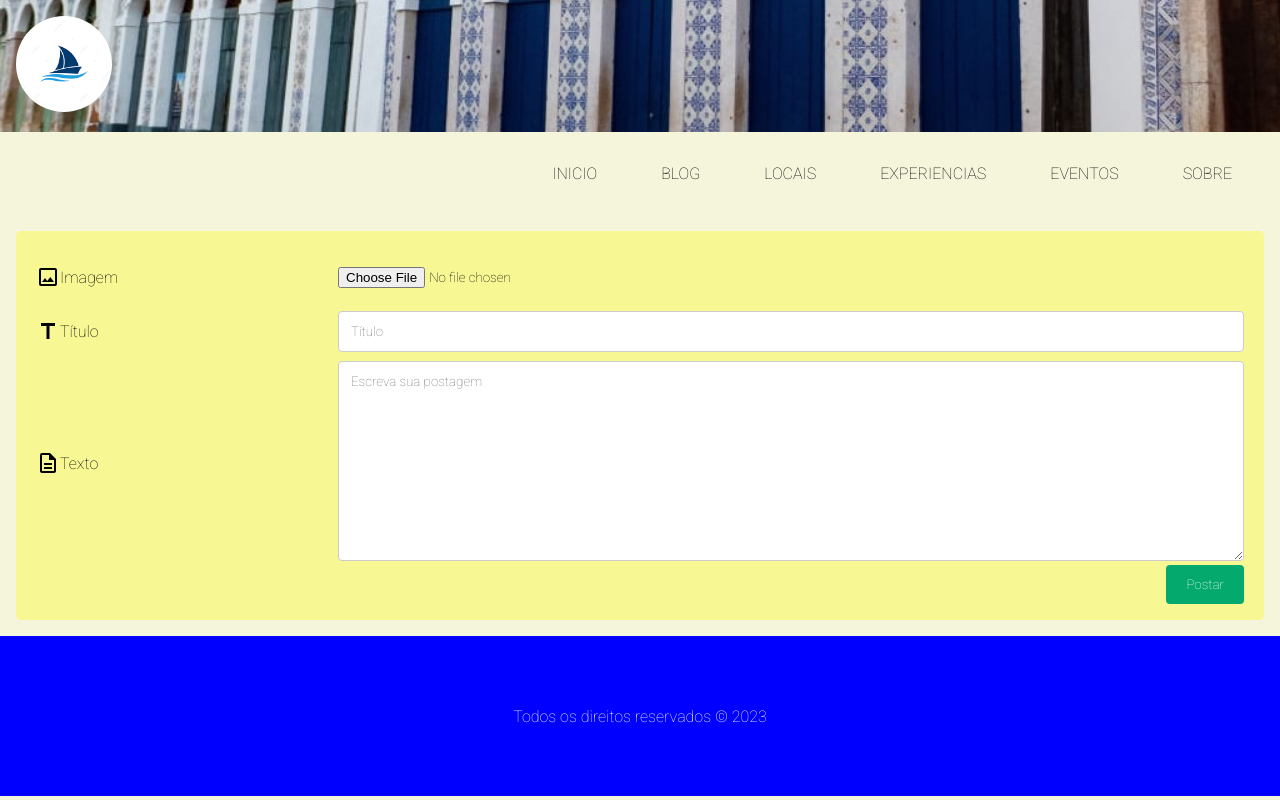
After one commit to lippekstro/touristic, a PHP site: page /views/admin/criar_postagem_blog.php in a window 1280 px wide. The commit adds this page. Run offline with PHP 8.4, Linux system fonts and the light colour scheme; some web fonts are replaced.

Commit message:
fiz a pagina de criacao de post  do blog

```diff
--- a/css/gerenciar_blog.css
+++ b/css/gerenciar_blog.css
@@ -6,12 +6,87 @@ table {
     width: 100%;
 }
 
-table, th, td {
+table,
+th,
+td {
     border: 1px solid black;
     padding: 1rem;
     border-collapse: collapse;
 }
 
-th, td {
+th,
+td {
     text-align: center;
 }
+
+/* formulario de criacao */
+
+/* Style inputs, select elements and textareas */
+input[type=text],
+select,
+textarea {
+    width: 100%;
+    padding: 12px;
+    border: 1px solid #ccc;
+    border-radius: 4px;
+    box-sizing: border-box;
+    resize: vertical;
+}
+
+/* Style the label to display next to the inputs */
+label {
+    padding: 12px 12px 12px 0;
+    display: inline-block;
+}
+
+/* Style the submit button */
+input[type=submit] {
+    background-color: #04AA6D;
+    color: white;
+    padding: 12px 20px;
+    border: none;
+    border-radius: 4px;
+    cursor: pointer;
+    float: right;
+}
+
+/* Style the container */
+.container {
+    border-radius: 5px;
+    background-color: var(--terciaria);
+    padding: 1rem;
+}
+
+/* Floating column for labels: 25% width */
+.col-25 {
+    float: left;
+    width: 25%;
+    margin-top: 6px;
+}
+
+/* Floating column for inputs: 75% width */
+.col-75 {
+    float: left;
+    width: 75%;
+    margin-top: 6px;
+}
+
+.alinha-end {
+    justify-content: flex-end;
+}
+
+.icone-texto {
+    display: flex;
+    align-items: center;
+}
+
+/* Responsive layout - when the screen is less than 600px wide, make the two columns stack on top of each other instead of next to each other */
+@media screen and (max-width: 600px) {
+
+    .col-25,
+    .col-75,
+    input[type=submit] {
+        width: 100%;
+        margin-top: 0;
+    }
+}
--- a/css/image_grid.css
+++ b/css/image_grid.css
@@ -2,6 +2,7 @@
     display: flex;
     flex-wrap: wrap;
     padding: 0 4px;
+    align-items: center;
 }
 
 /* Create two equal columns that sits next to each other */
--- /dev/null
+++ b/views/admin/criar_postagem_blog.php
@@ -0,0 +1,56 @@
+<?php
+require_once $_SERVER["DOCUMENT_ROOT"] . '/touristic/templates/cabecalho.php';
+?>
+
+<div>
+    <div class="container">
+        <form action="#" method="post">
+            <div class="row">
+                <div class="col-25">
+                    <label for="imagem">
+                        <div class="icone-texto">
+                            <span class="material-symbols-outlined">image</span>
+                            Imagem
+                        </div>
+                    </label>
+                </div>
+                <div class="col-75">
+                    <input type="file" id="imagem" name="imagem" placeholder="Título">
+                </div>
+            </div>
+            <div class="row">
+                <div class="col-25">
+                    <label for="titulo">
+                        <div class="icone-texto">
+                            <span class="material-symbols-outlined">title</span>
+                            Título
+                        </div>
+                    </label>
+                </div>
+                <div class="col-75">
+                    <input type="text" id="titulo" name="titulo" placeholder="Título">
+                </div>
+            </div>
+            <div class="row">
+                <div class="col-25">
+                    <label for="texto">
+                        <div class="icone-texto">
+                            <span class="material-symbols-outlined">description</span>
+                            Texto
+                        </div>
+                    </label>
+                </div>
+                <div class="col-75">
+                    <textarea id="texto" name="texto" placeholder="Escreva sua postagem" style="height:200px"></textarea>
+                </div>
+            </div>
+            <div class="row alinha-end">
+                <input type="submit" value="Postar">
+            </div>
+        </form>
+    </div>
+</div>
+
+<?php
+require_once $_SERVER["DOCUMENT_ROOT"] . '/touristic/templates/rodape.php';
+?>
--- a/views/admin/gerenciar_blog.php
+++ b/views/admin/gerenciar_blog.php
@@ -10,7 +10,7 @@ require_once $_SERVER["DOCUMENT_ROOT"] . '/touristic/templates/cabecalho.php';
             <th>Autor</th>
             <th>Data</th>
             <th colspan="2">
-                <a href="">
+                <a href="/touristic/views/admin/criar_postagem_blog.php">
                     <span class="material-symbols-outlined">add</span>
                 </a>
             </th>
```
